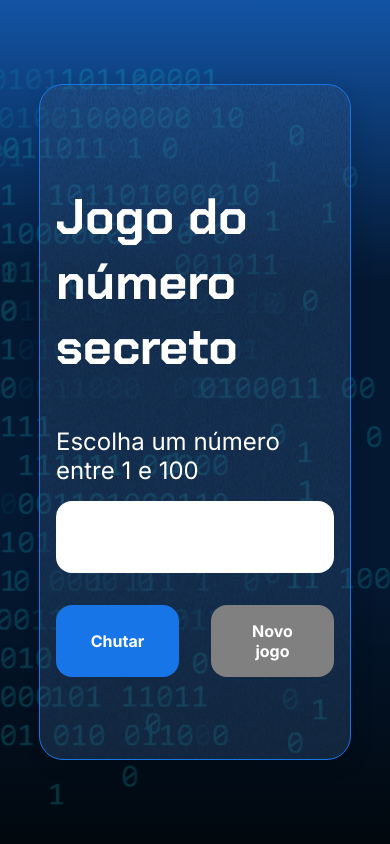
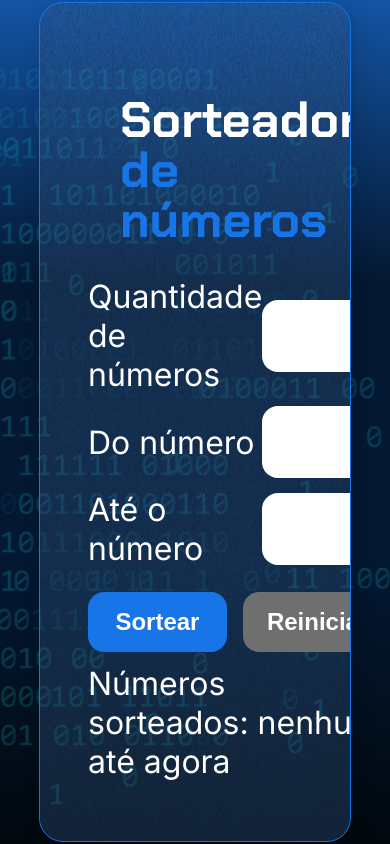
Before and after one commit to joaosydorak/jogonumerosecreto, a plain HTML site: page js-curso-2-aula_3/js-curso-2-aula_3/index.html in a window 390 px wide. Drawn offline with Linux system fonts and the light colour scheme; files whose address does not match are found by name.

Commit message:
efetuado troca dos arquivos

```diff
--- a/js-curso-2-aula_3/js-curso-2-aula_3/app.js
+++ /dev/null
@@ -1,68 +0,0 @@
-let listaDeNumerosSorteados = [];
-let numeroSecreto = gerarNumeroAleatorio();
-let tentativas = 1;
-
-function exibirTextoNaTela(tag, texto) {
-    let campo = document.querySelector(tag);
-    campo.innerHTML = texto;
-    if ('speechSynthesis' in window) {
-        let utterance = new SpeechSynthesisUtterance(texto);
-        utterance.lang = 'pt-BR';
-        utterance.rate = 1.2;
-        window.speechSynthesis.speak(utterance);
-    } else {
-        console.log("Web Speech API não suportada neste navegador.");
-    }
-}
-
-function exibirMensagemInicial() {
-    exibirTextoNaTela('h1', 'Jogo do número secreto');
-    exibirTextoNaTela('p', 'Escolha um número entre 1 e 100');
-}
-
-exibirMensagemInicial();
-
-function verificarChute() {
-    let chute = document.querySelector('input').value;
-
-    if (chute == numeroSecreto) {
-        exibirTextoNaTela('h1', 'Acertou!');
-        let palavraTentativa = tentativas > 1 ? 'tentativas' : 'tentativa';
-        let mensagemTentativas = `Você descobriu o número secreto com ${tentativas} ${palavraTentativa}!`;
-        exibirTextoNaTela('p', mensagemTentativas);
-        document.getElementById('reiniciar').removeAttribute('disabled');
-    } else {
-        if (chute > numeroSecreto) {
-            exibirTextoNaTela('p', 'O número secreto é menor');
-        } else {
-            exibirTextoNaTela('p', 'O número secreto é maior');
-        }
-        tentativas++;
-        limparCampo();
-    }
-}
-
-function gerarNumeroAleatorio() {
-    let numeroEscolhido = parseInt(Math.random() * 50 + 1);
-    if (listaDeNumerosSorteados.includes(numeroEscolhido)) {
-        return gerarNumeroAleatorio();
-    } else {
-        listaDeNumerosSorteados.push(numeroEscolhido);
-        alert(listaDeNumerosSorteados);
-        return numeroEscolhido;
-
-    }
-}
-
-function limparCampo() {
-    chute = document.querySelector('input');
-    chute.value = '';
-}
-
-function reiniciarJogo() {
-    numeroSecreto = gerarNumeroAleatorio();
-    limparCampo();
-    tentativas = 1;
-    exibirMensagemInicial();
-    document.getElementById('reiniciar').setAttribute('disabled', true)
-}
--- a/js-curso-2-aula_3/js-curso-2-aula_3/index.html
+++ b/js-curso-2-aula_3/js-curso-2-aula_3/index.html
@@ -6,34 +6,47 @@
     <meta name="viewport" content="width=device-width, initial-scale=1.0">
     <link rel="preconnect" href="https://fonts.googleapis.com">
     <link rel="preconnect" href="https://fonts.gstatic.com" crossorigin>
-    <link href="https://fonts.googleapis.com/css2?family=Chakra+Petch:wght@700&family=Inter:wght@400;700&display=swap"
-        rel="stylesheet">
+    <link href="https://fonts.googleapis.com/css2?family=Chakra+Petch:wght@700&family=Inter:wght@400;700&display=swap" rel="stylesheet">
     <link rel="stylesheet" href="style.css">
-    <title>JS Game</title>
+    <title>Sorteador de números</title>
 </head>
 
 <body>
-
     <div class="container">
         <div class="container__conteudo">
             <div class="container__informacoes">
                 <div class="container__texto">
-                    <h1>Adivinhe o <span class="container__texto-azul">numero secreto</span></h1>
-                    <p class="texto__paragrafo">Escolha um número entre 1 a 50</p>
+                    <h1>Sorteador<span class="container__texto-azul"> de números</span></h1>
+
+                    <div class="container__campo">
+                        <label class="texto__paragrafo">Quantidade de números</label>
+                        <input class="container__input" id="quantidade" type="number" min="1">
+                    </div>
+
+                    <div class="container__campo">
+                        <label class="texto__paragrafo">Do número</label>
+                        <input class="container__input" id="de" type="number" min="1">
+                    </div>
+
+                    <div class="container__campo">
+                        <label class="texto__paragrafo">Até o número</label>
+                        <input class="container__input" id="ate" type="number" min="1">
+                    </div>
                 </div>
-                <input type="number" min="1" max="10" class="container__input">
+
                 <div class="chute container__botoes">
-                    <button onclick="verificarChute()" class="container__botao">Chutar</button>
-                    <button onclick="reiniciarJogo()" id="reiniciar" class="container__botao" disabled>Novo
-                        jogo</button>
+                    <button onclick="sortear()" id="btn-sortear" class="container__botao">Sortear</button>
+                    <button onclick="reiniciar()" id="btn-reiniciar" class="container__botao-desabilitado" >Reiniciar</button>
+                </div>
+
+                <div class="container__texto" id="resultado">
+                    <label class="texto__paragrafo">Números sorteados:  nenhum até agora</label>
                 </div>
             </div>
-            <img src="./img/ia.png" alt="Uma pessoa olhando para a esquerda" class="container__imagem-pessoa" />
+
+            <img src="./img/ia.png" alt="Uma pessoa com capacete de astronauta" class="container__imagem-pessoa" />
         </div>
     </div>
-
-
-
 
     <script src="app.js" defer></script>
 </body>
--- a/js-curso-2-aula_3/js-curso-2-aula_3/style.css
+++ b/js-curso-2-aula_3/js-curso-2-aula_3/style.css
@@ -13,7 +13,6 @@ body {
     justify-content: center;
 }
 
-
 body::before {
     background-image: url("img/code.png");
     background-repeat: no-repeat;
@@ -28,7 +27,7 @@ body::before {
 
 .container {
     width: 80%;
-    height: 80%;
+    min-height: 50vh;
     display: flex;
     align-items: center;
     justify-content: space-between;
@@ -38,14 +37,14 @@ body::before {
     background-image: url("img/Ruido.png");
     background-size: 100% 100%;
     position: relative;
+    overflow: hidden;
 }
-
 
 .container__conteudo {
     display: flex;
     align-items: center;
-    position: absolute;
-    bottom: 0;
+    position: relative;
+    width: 100%;
 }
 
 .container__informacoes {
@@ -53,27 +52,27 @@ body::before {
     padding: 3rem;
 }
 
-.container__botao {
-    border-radius: 16px;
-    background: #1875E8;
-    padding: 16px 24px;
-    width: 100%;
-    font-size: 24px;
-    font-weight: 700;
-    border: none;
-    margin-top: 2rem;
-}
-
 .container__texto {
-    margin: 16px 0 16px 0;
+    margin: 12px 0;
+    display: flex;
+    flex-direction: column;
 }
 
 .container__texto-azul {
     color: #1875E8;
+    display: block;
+
+}
+
+.container__campo {
+    display: flex;
+    align-items: center;
+    justify-content: space-between;
+    margin-bottom: 12px;
 }
 
 .container__input {
-    width: 100%;
+    width: 130px;
     height: 72px;
     border-radius: 16px;
     background-color: #FFF;
@@ -87,23 +86,54 @@ body::before {
 
 .container__botoes {
     display: flex;
-    gap: 2em;
+    flex-direction: row;
+    gap: 1em;
+}
+
+.container__botao {
+    border-radius: 16px;
+    background: #1875E8;
+    padding: 16px 24px;
+    font-size: 24px;
+    width: 100%;
+    font-weight: 700;
+    border: none;
+    cursor: pointer;
+}
+
+.container__botao-desabilitado {
+    border-radius: 16px;
+    background: #6f6f70;
+    padding: 16px 24px;
+    font-size: 24px;
+    width: 100%;
+    font-weight: 700;
+    border: none;
+    cursor: not-allowed;
 }
 
 h1 {
     font-family: 'Chakra Petch', sans-serif;
     font-size: 72px;
-    padding-bottom: 3rem;
-}
-
-p,
-button {
-    font-family: 'Inter', sans-serif;
+    font-style: normal;
+    font-weight: 700;
+    line-height: 100%;
+    padding: 2rem;
 }
 
 .texto__paragrafo {
+    color: #FFF;
+    font-family: 'Inter';
     font-size: 32px;
+    font-style: normal;
     font-weight: 400;
+    line-height: normal;
+}
+
+.container__imagem-pessoa {
+    max-width: 100%;
+    height: auto;
+    margin-top: 2rem;
 }
 
 button:disabled {
@@ -111,30 +141,11 @@ button:disabled {
 }
 
 @media screen and (max-width: 1250px) {
+    .container__imagem-pessoa {
+        display: none;
+    }
 
     h1 {
         font-size: 50px;
     }
-
-    .container__botao {
-        font-size: 16px;
-    }
-
-
-    .texto__paragrafo {
-        font-size: 24px;
-    }
-
-    .container__imagem-pessoa {
-        display: none;
-    }
-
-    .container__conteudo {
-        display: block;
-        position: inherit;
-    }
-
-    .container__informacoes {
-        padding: 1rem
-    }
 }
```
Also changed, not shown: js-curso-2-aula_3/js-curso-2-aula_3/img/ia.png.
